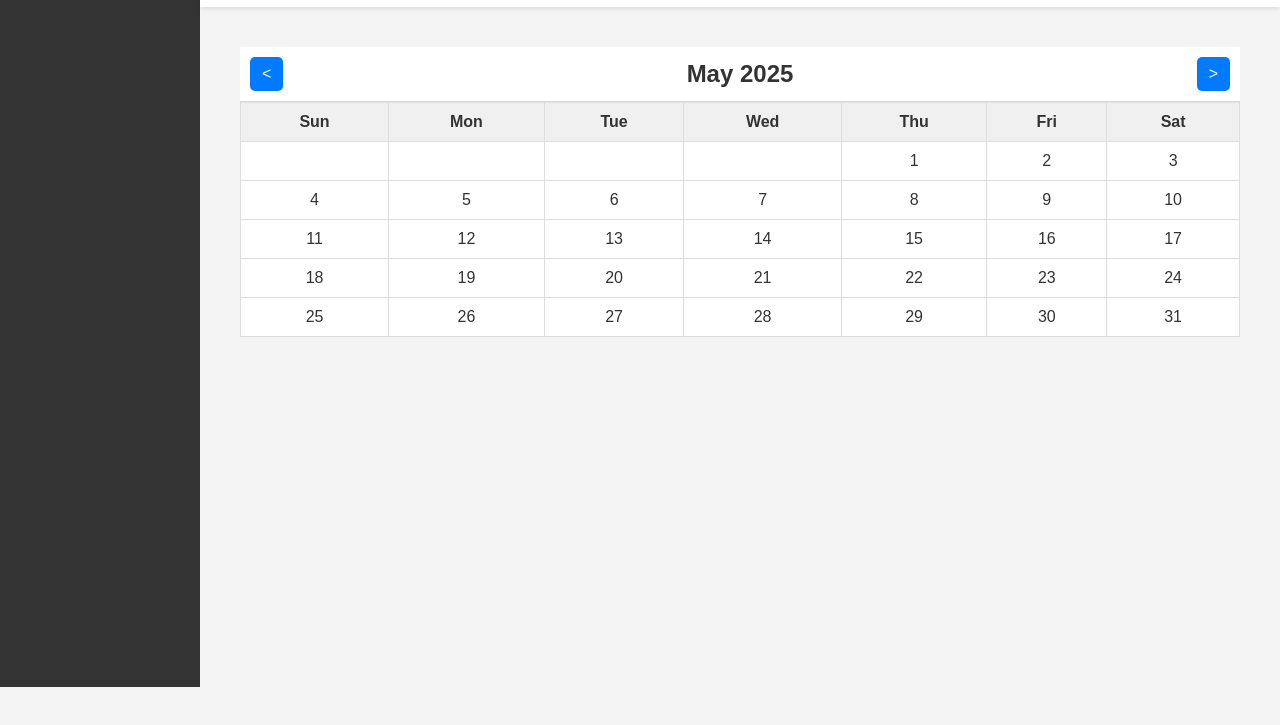
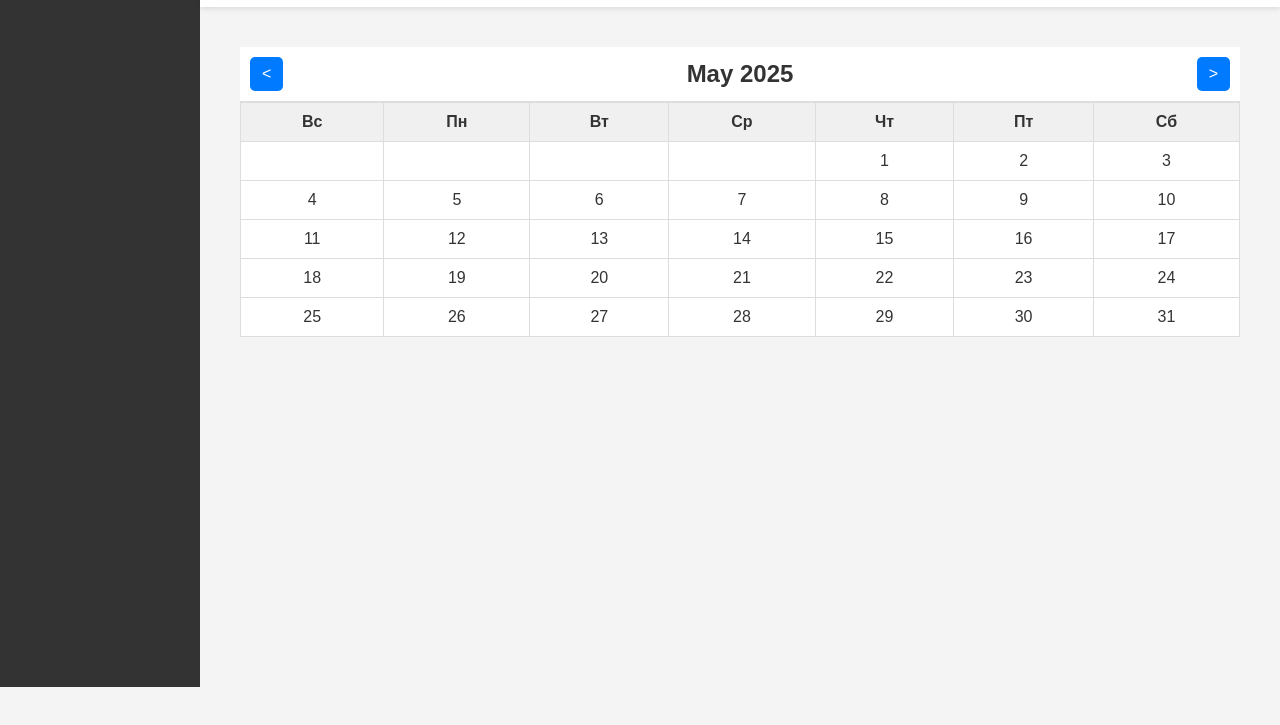
Before and after one commit to tatana-t34/CRM_system_for_small_businesses, a website: page index.html in a window 1280 px wide. Both pictures are taken after a click on the button "Календарь". Shown: the part 113-838 px from the top of the page. Drawn offline with Linux system fonts and the light colour scheme.

Commit message:
Update index.html

```diff
--- a/index.html
+++ b/index.html
@@ -1,6 +1,5 @@
 <!DOCTYPE html>
 <html lang="en">
-
 <head>
     <meta charset="UTF-8">
     <meta name="viewport" content="width=device-width, initial-scale=1.0">
@@ -11,7 +10,6 @@
         integrity="sha512-9usAa10IRO0HhonpyAIVpjrylPvoDwiPUiKdWk5t3PyolY1cOd4DSE0Ga+ri4AuTroPR5aQvXU9xC6qOPnzFeg=="
         crossorigin="anonymous" referrerpolicy="no-referrer" />
 </head>
-
 <body>
     <div class="app-container">
         <div class="sidebar">
@@ -31,7 +29,7 @@
                         <i class="fas fa-plus"></i> Новая заявка
                     </button>
                     <input type="text" id="search-input" placeholder="Search tasks..." oninput="searchTasks()">
-                    <span id="completed-count">Завершено: 0</span>
+                    <span id="completed-count"> Завершено: 0</span>
                 </div>
             </div>
 
@@ -67,13 +65,13 @@
                     <table class="calendar-grid">
                         <thead>
                             <tr>
-                                <th>Sun</th>
-                                <th>Mon</th>
-                                <th>Tue</th>
-                                <th>Wed</th>
-                                <th>Thu</th>
-                                <th>Fri</th>
-                                <th>Sat</th>
+                                <th>Вс</th>
+                                <th>Пн</th>
+                                <th>Вт</th>
+                                <th>Ср</th>
+                                <th>Чт</th>
+                                <th>Пт</th>
+                                <th>Сб</th>
                             </tr>
                         </thead>
                         <tbody id="calendar-body">
@@ -119,6 +117,15 @@
             <button id="deleteTaskButton" onclick="deleteTaskFromDetails()">Удалить</button>
         </div>
     </div>
+    <div id="taskListModal" class="modal">
+        <div class="modal-content">
+            <span class="close" onclick="closeTaskListModal()">&times;</span>
+            <h2>Заявки на <span id="taskListDate"></span></h2>
+            <div id="taskListContainer">
+            </div>
+        </div>
+    </div>
+
     <script src="script.js"></script>
 </body>
 
```
